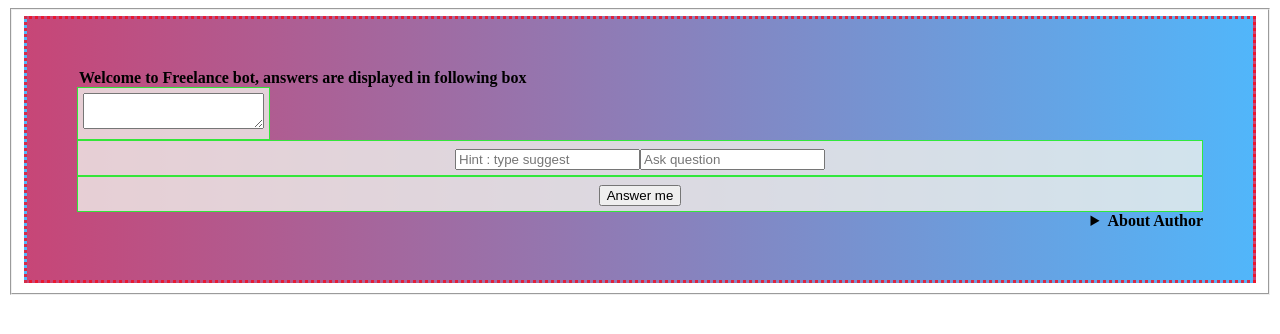
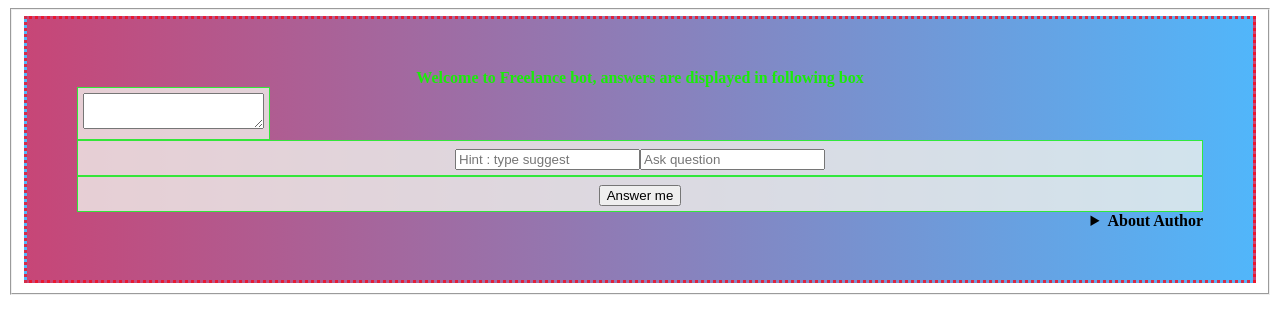
Before and after one commit to crajgopal/bot, a plain HTML site: page index.html in a window 1280 px wide. Drawn offline with Linux system fonts and the light colour scheme.

Commit message:
Update index.html

```diff
--- a/index.html
+++ b/index.html
@@ -4,14 +4,14 @@
     <meta charset="UTF-8">
     <meta http-equiv="X-UA-Compatible" content="IE=edge">
     <meta name="viewport" content="width=device-width, initial-scale=1.0">
-    <title>Cheetah bot</title>
+    <title>Raj bot</title>
     <link rel="stylesheet" href ="style.css">
     <script src ="bot.js"></script>
 </head>
    <body>
        <fieldset>
 <div class="gridcontainer">
-    <legend class ="cheetah"><strong>Welcome to Freelance bot, answers are displayed in following box </strong></legend>
+    <legend class ="raj"><strong>Welcome to Freelance bot, answers are displayed in following box </strong></legend>
 
     <div class ="txtarea"><textarea readonly="true" id ="bottxt"></textarea></div>
     <div class="label"><input type ="" id ="userq" placeholder="Hint : type suggest" ><input type ="text" id ="userq" placeholder="Ask question" ></div>
```
